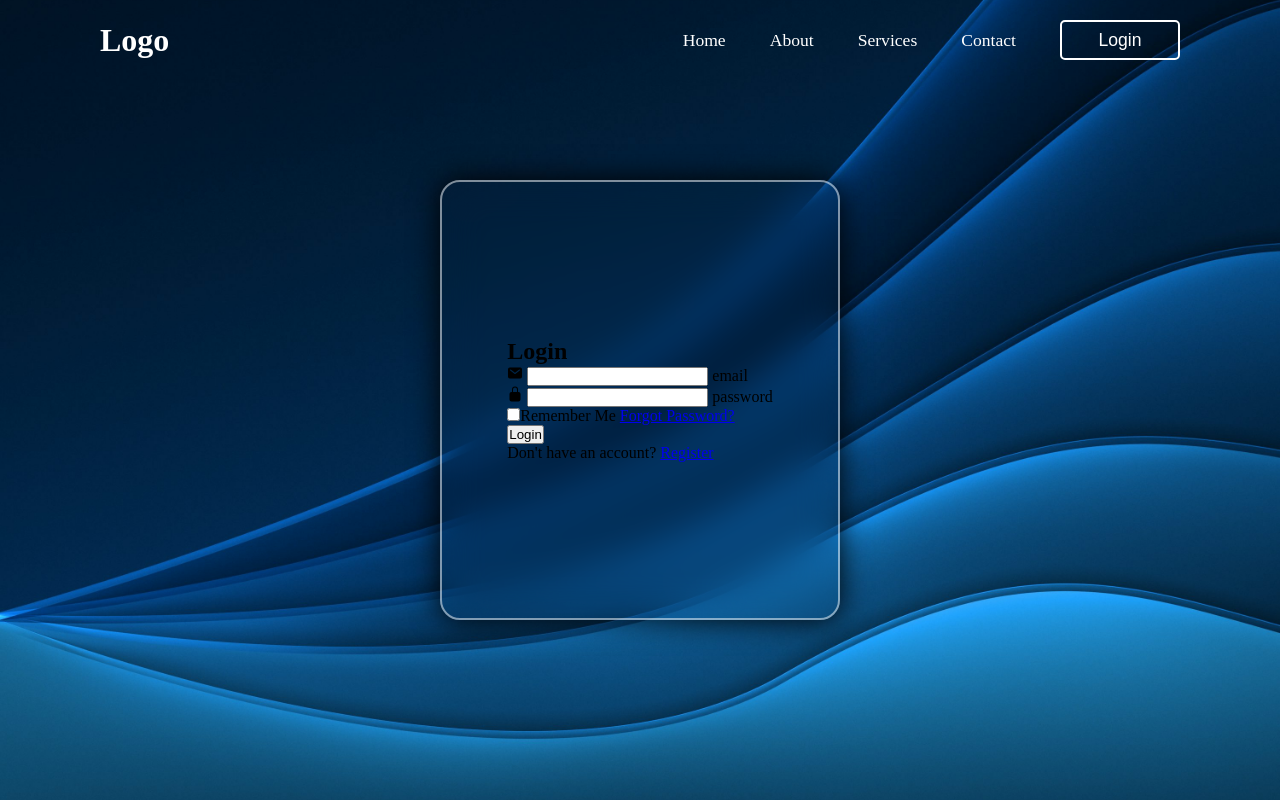
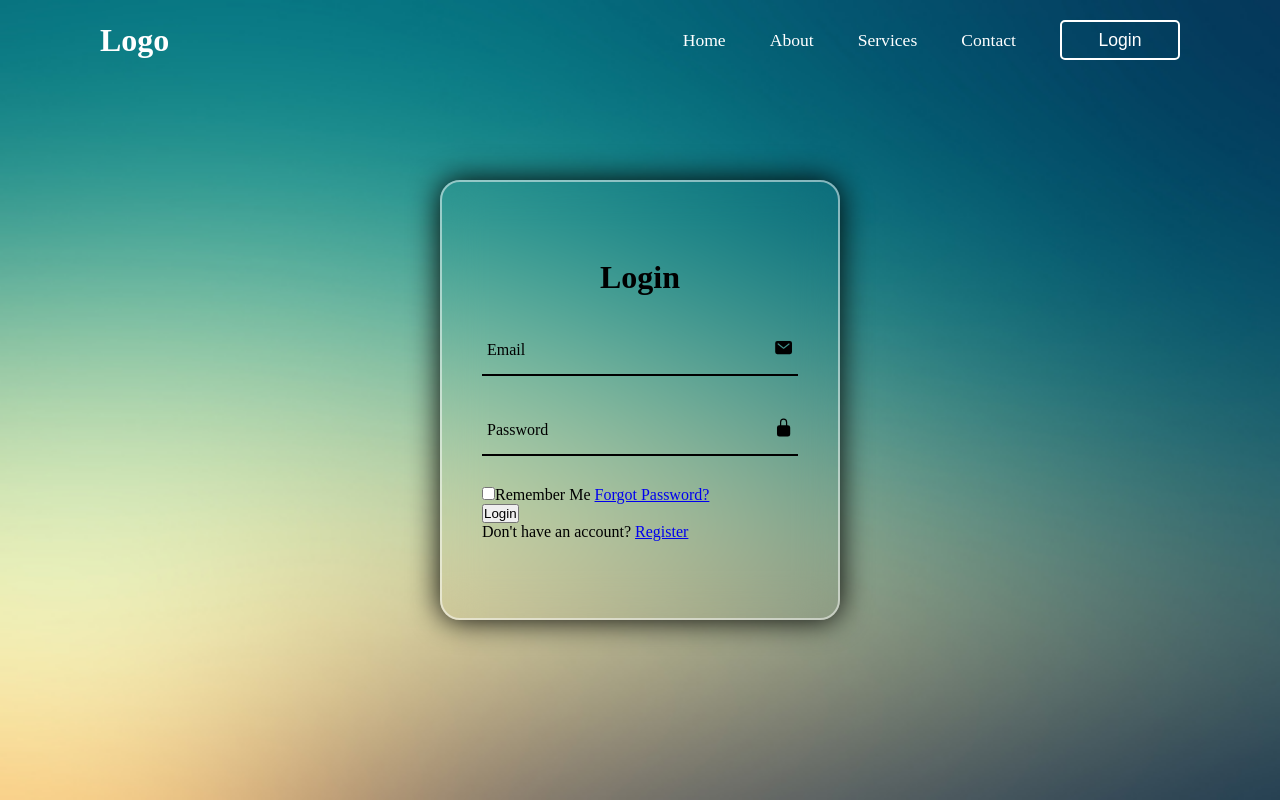
Before and after one commit to RoshanSyangtanTamang/Login-Register-page, a plain HTML site: page index.html in a window 1280 px wide. Drawn offline with nearby package versions, Linux system fonts and the light colour scheme.

Commit message:
Styling Wrapper

```diff
--- a/index.html
+++ b/index.html
@@ -23,19 +23,19 @@
     </header>
 
     <div class="wrapper">
-        <div class="form-box-login">
+        <div class="form-box">
             <h2>Login</h2>
             <form action="#">
                 <div class="input-box">
                     <span class="icon"><ion-icon name="mail"></ion-icon></span>
                     <input type="email" required>
-                    <label>email</label>
+                    <label>Email</label>
                 </div>
 
                 <div class="input-box">
                     <span class="icon"><ion-icon name="lock-closed"></ion-icon></span>
                     <input type="password" required>
-                    <label>password</label>
+                    <label>Password</label>
                 </div>
 
                 <div class="remember-forget">
--- a/style.css
+++ b/style.css
@@ -12,7 +12,7 @@ body {
     justify-content: center;
     align-items: center;
     min-height: 100vh;
-    background: url('bground.jpg') no-repeat;
+    background: url('background.jpg') no-repeat;
     background-size: cover;
     background-position: center;
 }
@@ -96,3 +96,56 @@ header {
     justify-content: center;
     align-items: center;
 }
+
+.wrapper .form-box {
+    width: 100%;
+    padding: 40px;
+}
+
+.form-box h2 {
+    font-size: 2em;
+    color: black;
+    text-align: center;
+}
+
+.input-box {
+    position: relative;
+    width: 100%;
+    height: 50px;
+    border-bottom: 2px solid black;
+    margin: 30px 0;
+}
+
+.input-box label {
+    position: absolute;
+    top: 50%;
+    left: 5px;
+    transform: translateY(-50%);
+    font-size: 1em;
+    font-weight: 500;
+    pointer-events: none;
+    transition: .5s;
+}
+
+.input-box input:focus~label,
+.input-box input:valid~label {
+    top: -5px;
+}
+
+.input-box input {
+    width: 100%;
+    height: 100%;
+    background: transparent;
+    border: none;
+    outline: none;
+    font-size: 1em;
+    font-weight: 550;
+    padding: 0 35px 0 5px;
+}
+
+.input-box .icon {
+    position: absolute;
+    right: 5px;
+    font-size: 1.2em;
+    line-height: 50px;
+}
```
Also changed, not shown: background.jpg (added), bground.jpg (deleted).
